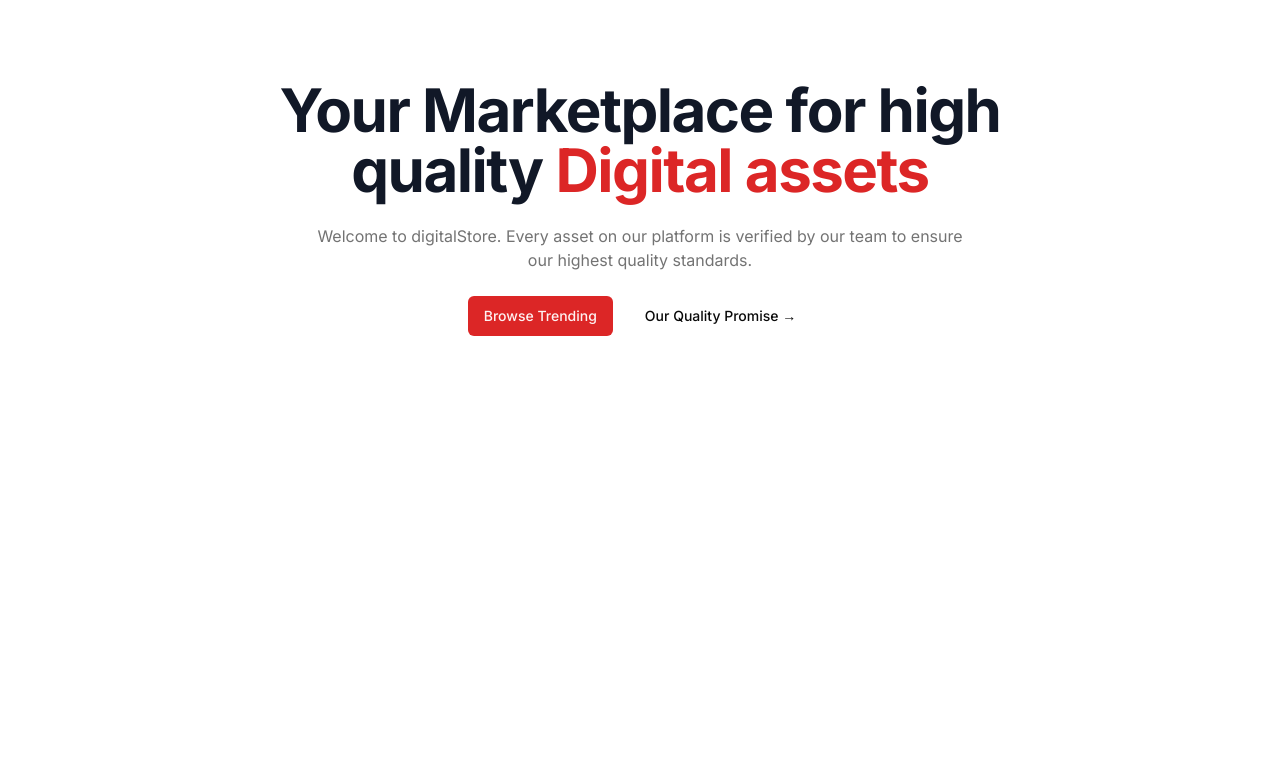
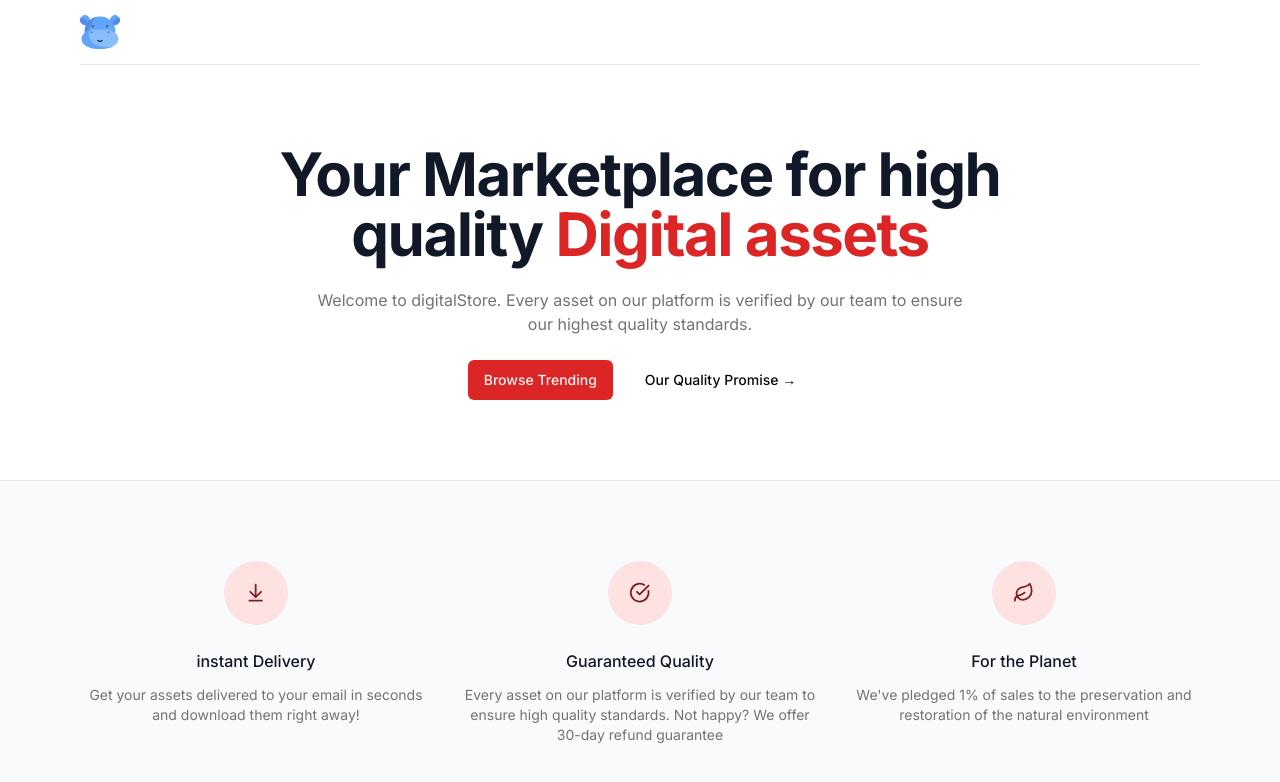
Before and after one commit to olivergorgievv/digital-assets-store, a Next.js app: page / in a window 1280 px wide. Shown: the top 782 px of the page. Built offline with nearby package versions, Linux system fonts and the light colour scheme.

Commit message:
adding the second component,shadcn ui hero and navbar

```diff
--- a/src/app/layout.tsx
+++ b/src/app/layout.tsx
@@ -2,6 +2,9 @@
 import { Inter } from "next/font/google";
 import "./globals.css";
 import { cn } from "@/lib/utils";
+
+// Components
+import Navbar from "@/components/ui/Navbar";
 
 const inter = Inter({ subsets: ["latin"] });
 
@@ -21,6 +24,7 @@
         className={cn("relative h-full font-sans antialiased", inter.className)}
       >
         <main className="relative flex flex-col min-h-screen">
+          <Navbar />
           <div className="flex-grow flex-1">{children}</div>
         </main>
       </body>
--- a/src/app/page.tsx
+++ b/src/app/page.tsx
@@ -1,9 +1,32 @@
 import MaxWidthWrapper from "@/components/MaxWidthWrapper";
 import { Button, buttonVariants } from "@/components/ui/button";
+import { ArrowDownToLine, CheckCircle, Leaf } from "lucide-react";
 import Link from "next/link";
+
+const perks = [
+  {
+    name: "instant Delivery",
+    Icon: ArrowDownToLine,
+    description:
+      "Get your assets delivered to your email in seconds and download them right away!",
+  },
+  {
+    name: "Guaranteed Quality",
+    Icon: CheckCircle,
+    description:
+      "Every asset on our platform is verified by our team to ensure high quality standards. Not happy? We offer 30-day refund guarantee",
+  },
+  {
+    name: "For the Planet",
+    Icon: Leaf,
+    description:
+      "We've pledged 1% of sales to the preservation and restoration of the natural environment",
+  },
+];
 
 export default function Home() {
   return (
+    <>
       <MaxWidthWrapper>
         <div className="py-20 mx-auto text-center flex flex-col items-center max-w-3xl">
           <h1 className="text-4xl font-bold tracking-tight text-gray-900 sm:text-6xl">
@@ -24,5 +47,32 @@
 
         {/* TODO: LIST PRODUCTS */}
       </MaxWidthWrapper>
+      <section className="border-t border-gray-200 bg-gray-50">
+        <MaxWidthWrapper className="py-20">
+          <div className="grid grid-cols-1 gap-y-12 sm:grid-cols-2 sm:gap-x-6 lg:grid-cols-3 lg:gap-x-8 lg:gap-y-0">
+            {perks.map((perk) => (
+              <div
+                key={perk.name}
+                className="text-center md:flex md:items-start md:text-left lg:block lg:text-center"
+              >
+                <div className="md:flex-shrink-0 flex justify-center">
+                  <div className="h-16 w-16 flex items-center justify-center rounded-full bg-red-100 text-red-900">
+                    {<perk.Icon className="w-1/3 h-1/3" />}
+                  </div>
+                </div>
+                <div className="mt-6 md:ml-4 md:mt-0 lg:ml-0 lg:mt-6">
+                  <h3 className="text-base font-medium text-gray-900">
+                    {perk.name}
+                  </h3>
+                  <p className="mt-3 text-sm text-muted-foreground">
+                    {perk.description}
+                  </p>
+                </div>
+              </div>
+            ))}
+          </div>
+        </MaxWidthWrapper>
+      </section>
+    </>
   );
 }
--- a/src/components/MaxWidthWrapper.tsx
+++ b/src/components/MaxWidthWrapper.tsx
@@ -10,9 +10,10 @@
 }) => {
   return (
     <div
-      className={cn("mx-auto w-full max-w-screen-xl px-2.5 md:px-20", {
-        className,
-      })}
+      className={cn(
+        "mx-auto w-full max-w-screen-xl px-2.5 md:px-20",
+        className
+      )}
     >
       {children}
     </div>
--- /dev/null
+++ b/src/components/ui/NavItems.tsx
@@ -0,0 +1,5 @@
+"use client";
+
+const NavItems = () => {};
+
+export default NavItems;
--- /dev/null
+++ b/src/components/ui/Navbar.tsx
@@ -0,0 +1,31 @@
+import React from "react";
+import MaxWidthWrapper from "../MaxWidthWrapper";
+import Link from "next/link";
+import { icons } from "./icons";
+import NavItems from "./NavItems";
+
+export const Navbar = () => {
+  return (
+    <div className="bg-white sticky z-50 top-0 inset-x-0 h-16">
+      <header className="relative bg-white">
+        <MaxWidthWrapper>
+          <div className="border-b border-gray-200">
+            <div className="flex h-16 items-center">
+              {/* MOBILE NAV */}
+              <div className="ml-4 flex lg:ml-0">
+                <Link href="/">
+                  <icons.logo className="h-10 w-10" />
+                </Link>
+              </div>
+              <div className="hidden z-50 lg:ml-8 lg:block lg:self-stretch">
+                <NavItems />
+              </div>
+            </div>
+          </div>
+        </MaxWidthWrapper>
+      </header>
+    </div>
+  );
+};
+
+export default Navbar;
--- /dev/null
+++ b/src/components/ui/icons.tsx
@@ -0,0 +1,89 @@
+import { LucideProps } from "lucide-react";
+
+export const icons = {
+  logo: (props: LucideProps) => (
+    <svg {...props} viewBox="0 0 512 512">
+      <g>
+        <path
+          d="M105.67 56.012c24.601 24.601 41.244 81.13 16.643 105.731s-81.13 7.958-105.731-16.643-20.623-60.509 3.978-85.11 60.509-28.579 85.11-3.978z"
+          fill="#60a5fa"
+          data-original="#abdfeb"
+          opacity="1"
+        ></path>
+        <path
+          d="M111.097 169.375c-9.754-53.933-61.535-93.098-102.131-94.531-13.495 22.793-12.381 50.26 7.615 70.256 21.368 21.367 66.817 36.724 94.516 24.275z"
+          fill="#558ce7"
+          data-original="#8bcdd8"
+          opacity="1"
+        ></path>
+        <path
+          d="M406.33 56.012c-24.601 24.601-41.244 81.13-16.643 105.731s81.13 7.958 105.731-16.643 20.623-60.509-3.978-85.11-60.509-28.579-85.11-3.978z"
+          fill="#60a5fa"
+          data-original="#abdfeb"
+          opacity="1"
+        ></path>
+        <path
+          d="M400.903 169.375c9.754-53.933 61.535-93.098 102.13-94.531 13.495 22.793 12.381 50.26-7.615 70.256-21.367 21.367-66.816 36.724-94.515 24.275z"
+          fill="#558ce7"
+          data-original="#8bcdd8"
+          opacity="1"
+        ></path>
+        <ellipse
+          cx="256"
+          cy="244.04"
+          rx="196.34"
+          ry="186.42"
+          fill="#60a5fa"
+          data-original="#abdfeb"
+          opacity="1"
+        ></ellipse>
+        <path
+          d="M165.588 196.685a7.5 7.5 0 0 1-7.5-7.5v-15.008a7.5 7.5 0 0 1 15 0v15.008a7.5 7.5 0 0 1-7.5 7.5zM346.412 196.685a7.5 7.5 0 0 1-7.5-7.5v-15.008a7.5 7.5 0 0 1 15 0v15.008a7.5 7.5 0 0 1-7.5 7.5z"
+          fill="#222222"
+          data-original="#464d59"
+          opacity="1"
+        ></path>
+        <path
+          d="M212.03 62.322c-87.266 18.957-152.372 93.12-152.372 181.723 0 102.957 87.905 186.42 196.342 186.42 19.952 0 39.204-2.835 57.346-8.087C85.074 329.977 119.169 118.281 212.03 62.322z"
+          fill="#558ce7"
+          data-original="#8bcdd8"
+          opacity="1"
+        ></path>
+        <path
+          d="M409.201 247.067c-3.993-1.525-7.205-4.522-9.287-8.256-7.292-13.082-21.262-21.931-37.303-21.931a42.466 42.466 0 0 0-25.912 8.775c-2.706 2.072-6.138 2.964-9.522 2.563-22.448-2.662-46.36-3.941-71.178-3.941-24.818 0-48.73 1.279-71.178 3.941-3.384.401-6.816-.491-9.522-2.563a42.466 42.466 0 0 0-25.912-8.775c-16.04 0-30.01 8.85-37.303 21.931-2.081 3.734-5.293 6.731-9.287 8.256-49.69 18.976-81.141 50.52-81.141 97.301 0 85.459 104.919 128.202 234.342 128.202S490.34 429.827 490.34 344.368c.002-46.782-31.448-78.325-81.139-97.301z"
+          fill="#87befb"
+          data-original="#b9e8ef"
+          opacity="1"
+        ></path>
+        <path
+          d="M256 383.302a44.19 44.19 0 0 1-33.317-15.175 7.5 7.5 0 0 1 11.309-9.855 29.192 29.192 0 0 0 22.009 10.03 29.195 29.195 0 0 0 22.009-10.03 7.501 7.501 0 0 1 11.309 9.855A44.197 44.197 0 0 1 256 383.302z"
+          fill="#222222"
+          data-original="#464d59"
+          opacity="1"
+        ></path>
+        <circle
+          cx="149.39"
+          cy="259.56"
+          r="15.519"
+          fill="#558ce7"
+          data-original="#8bcdd8"
+          opacity="1"
+        ></circle>
+        <circle
+          cx="362.61"
+          cy="259.56"
+          r="15.519"
+          fill="#558ce7"
+          data-original="#8bcdd8"
+          opacity="1"
+        ></circle>
+        <path
+          d="M416.18 443.185c-246.851 43.269-311.115-113.303-300.169-158.197.615-2.522.695-5.142.379-7.719-2.455-20.031 5.053-45.274 18.266-57.764a42.819 42.819 0 0 0-22.705 19.548c-2.002 3.647-5.171 6.496-9.059 7.978-49.745 18.972-81.235 50.526-81.235 97.337 0 85.459 104.919 128.202 234.342 128.202 61.953 0 118.279-9.801 160.181-29.385z"
+          fill="#60a5fa"
+          data-original="#abdfeb"
+          opacity="1"
+        ></path>
+      </g>
+    </svg>
+  ),
+};
```
Lines whose indentation alone changed are shown as unchanged.
